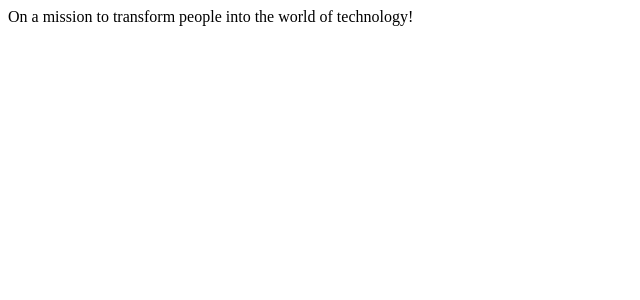
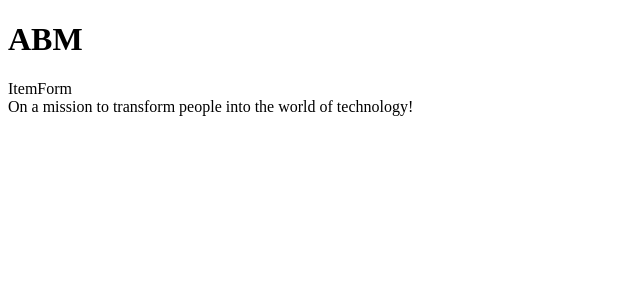
Before and after one commit to NunesNathan/ABM-Stock, a React (Create React App) app: page /item/1 in a window 1280 px wide. Shown: the top 300 px of the page, without its empty margins (0-640 px from the left). Built offline with nearby package versions, Linux system fonts and the light colour scheme.

Commit message:
(setup) - Files structure

```diff
--- a/public/index.html
+++ b/public/index.html
@@ -9,35 +9,15 @@
       name="description"
       content="Web site created using create-react-app"
     />
-    <link rel="apple-touch-icon" href="%PUBLIC_URL%/logo192.png" />
     <!--
       manifest.json provides metadata used when your web app is installed on a
       user's mobile device or desktop. See https://developers.google.com/web/fundamentals/web-app-manifest/
     -->
     <link rel="manifest" href="%PUBLIC_URL%/manifest.json" />
-    <!--
-      Notice the use of %PUBLIC_URL% in the tags above.
-      It will be replaced with the URL of the `public` folder during the build.
-      Only files inside the `public` folder can be referenced from the HTML.
-
-      Unlike "/favicon.ico" or "favicon.ico", "%PUBLIC_URL%/favicon.ico" will
-      work correctly both with client-side routing and a non-root public URL.
-      Learn how to configure a non-root public URL by running `npm run build`.
-    -->
-    <title>React App</title>
+    <title>ABM Stock</title>
   </head>
   <body>
     <noscript>You need to enable JavaScript to run this app.</noscript>
     <div id="root"></div>
-    <!--
-      This HTML file is a template.
-      If you open it directly in the browser, you will see an empty page.
-
-      You can add webfonts, meta tags, or analytics to this file.
-      The build step will place the bundled scripts into the <body> tag.
-
-      To begin the development, run `npm start` or `yarn start`.
-      To create a production bundle, use `npm run build` or `yarn build`.
-    -->
   </body>
 </html>
--- a/src/App.js
+++ b/src/App.js
@@ -1,9 +1,25 @@
-function App() {
+import { Route, Switch } from 'react-router-dom';
+import Footer from './components/footer';
+import Header from './components/header';
+import ItemForm from './pages/itemform';
+import Stock from './pages/stock';
+
+export default function App() {
+  const routes = () => (
+    <Switch>
+      <Route exact path="/" component={Stock} />
+      <Route path="/item" component={ItemForm} />
+      <Route path="/item/:id" component={ItemForm} />
+    </Switch>
+  );
+
   return (
-    <div>
-      On a mission to transform people into the world of technology!
-    </div>
+    <>
+      <Header />
+      {
+        routes()
+      }
+      <Footer />
+    </>
   );
 }
-
-export default App;
--- /dev/null
+++ b/src/components/footer/index.js
@@ -0,0 +1,11 @@
+import React from 'react';
+
+export default function Footer() {
+  return (
+    <footer>
+      <span>
+        On a mission to transform people into the world of technology!
+      </span>
+    </footer>
+  );
+}
--- /dev/null
+++ b/src/components/header/index.js
@@ -0,0 +1,9 @@
+import React from 'react';
+
+export default function Header() {
+  return (
+    <header>
+      <h1>ABM</h1>
+    </header>
+  );
+}
--- a/src/index.js
+++ b/src/index.js
@@ -1,10 +1,13 @@
 import React from 'react';
 import ReactDOM from 'react-dom';
+import { BrowserRouter } from 'react-router-dom';
 import App from './App';
 
 ReactDOM.render(
   <React.StrictMode>
-    <App />
+    <BrowserRouter>
+      <App />
+    </BrowserRouter>
   </React.StrictMode>,
-  document.getElementById('root')
+  document.getElementById('root'),
 );
--- /dev/null
+++ b/src/pages/itemform/index.js
@@ -0,0 +1,7 @@
+import React from 'react';
+
+export default function ItemForm() {
+  return (
+    <div>ItemForm</div>
+  );
+}
--- /dev/null
+++ b/src/pages/stock/index.js
@@ -0,0 +1,7 @@
+import React from 'react';
+
+export default function Stock() {
+  return (
+    <div>Stock</div>
+  );
+}
--- a/src/services/api.js
+++ b/src/services/api.js
@@ -15,7 +15,7 @@ const insert = async (body) => {
 
 const getAll = async () => {
   const result = await fetch(`https://crudcrud.com/api/${crudCrudId}/stock`)
-  .then((data) => data.json());
+    .then((data) => data.json());
 
   return result;
 };
@@ -51,7 +51,7 @@ const Stock = {
   getAll,
   getOneById,
   update,
-  remove,
-}
+  delete: remove,
+};
 
 export default Stock;
```
Also changed, not shown: public/logo192.png (deleted), public/logo512.png (deleted).
